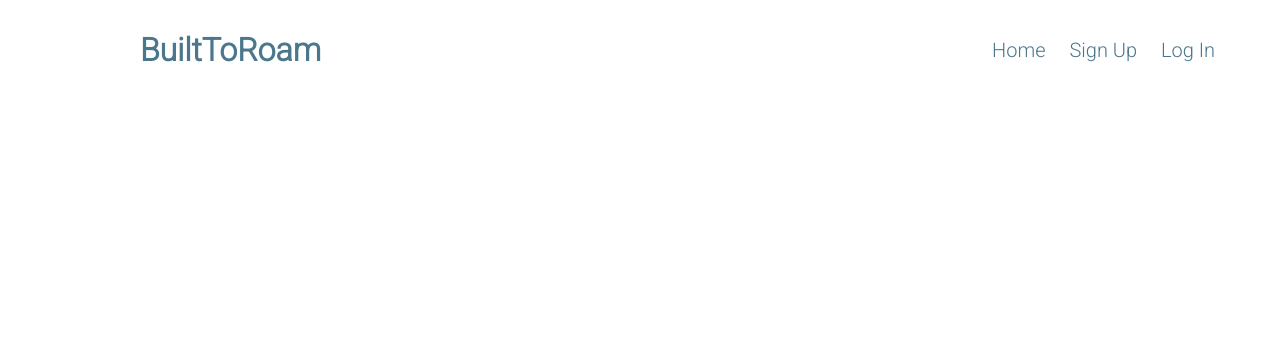
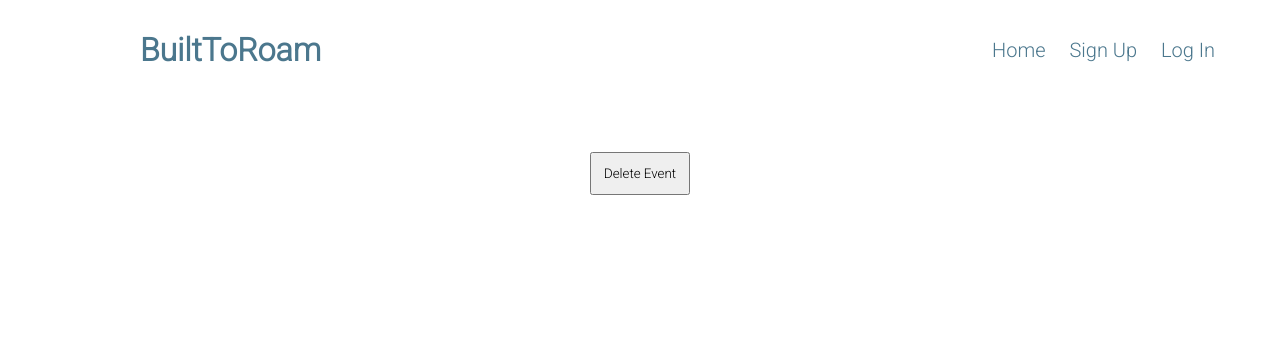
Before and after one commit to lesleysauter/BuiltToRoam, a Django app: page /viewcommunityevent/ in a window 1280 px wide. Shown: the top 360 px of the page. Run offline with Django 3.2, Linux system fonts and the light colour scheme; some libraries are stand-ins or nearby versions.

Commit message:
working on views and templates for view event and create event

```diff
--- a/main_app/templates/create_event.html
+++ b/main_app/templates/create_event.html
@@ -2,7 +2,24 @@
 
 {% block content %}
 
-<h1>Create Event Page</h1>
+<div class="create_event_header">
+    <h2>Create Event Page</h2>
+</div>
+
+<form class="create_event" method="post">
+{% csrf_token %}
+
+    {% comment %} {{form.as_p}} {% endcomment %}
+
+    <input type="text" name="date" placeholder="Date of Event">
+
+    <input type="text" name="time" placeholder="09:00 PST">
+
+    <input type="text" name="description" placeholder="Description of event">
+
+    <input type="submit" value="Submit Event" />
+
+</form>
 
 
 
--- a/main_app/templates/trails_by_category.html
+++ b/main_app/templates/trails_by_category.html
@@ -13,6 +13,7 @@
     <li> <span class="trail_length_display">{{ trail.length }}</span> </li>
     <li> <span class="trail_category_display">{{ trail.category }}</span> </li>
     <li> <span class="trail_difficulty_display">{{ trail.difficulty }}</span> </li>
+    <li> <button><a href="{% url 'createevent' %}">Create Community Event</a></button></li>
     </ul>
 {% endfor %}
 </div>
--- a/main_app/templates/view_event.html
+++ b/main_app/templates/view_event.html
@@ -4,4 +4,19 @@
 
 <h1>View Event Page</h1>
 
+
+<div class="view_event_info">
+    <ul>
+        <li> <span class="event_trail_name">{{ trail.trail_name }}</span> </li>
+        <li> <span class="event_location">{{ trail.location }}</span> </li>
+        <li> <span class="event_attendees">{{ communityhike.attendees }}</span> </li>
+        <li> <span class="event_date">{{ communityhike.date }}</span> </li>
+        <li> <span class="event_time">{{ communityhike.time }}</span> </li>
+        <li> <span class="event_description">{{ communityhike.desciption }}</span> </li>
+
+                <input type="submit" value="Delete Event">
+
+    </ul>
+</div>
+
 {% endblock %}
--- a/main_app/urls.py
+++ b/main_app/urls.py
@@ -12,7 +12,7 @@ urlpatterns = [
     path('trailcategory/<str:category>/', views.TrailCategory.as_view(), name="trailcategory"),
     path('info/', views.Info.as_view(), name="infopage"),
     path('createcommunityevent/', views.CreateCommunityEvent.as_view(), name="createevent"),
-    path('viewcommunityevent/', views.CreateCommunityEvent.as_view(), name="viewevent"),
+    path('viewcommunityevent/', views.ViewCommunityEvent.as_view(), name="viewevent"),
 
 
 ]
```
Also changed, not shown: main_app/static/styles/main.css (+19 -1 lines), main_app/views.py (+13 -5 lines).
